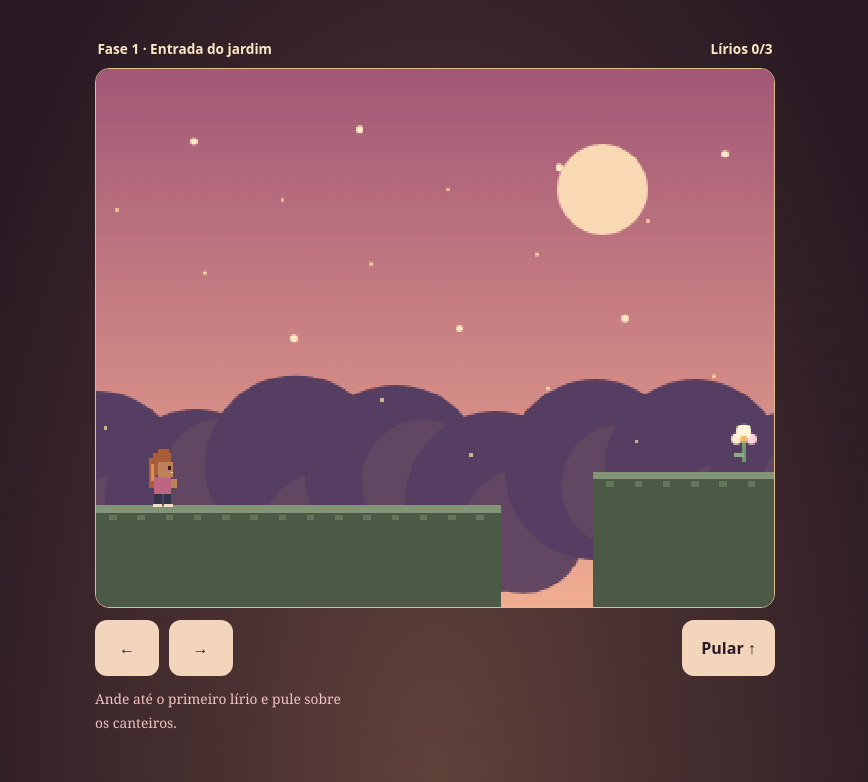
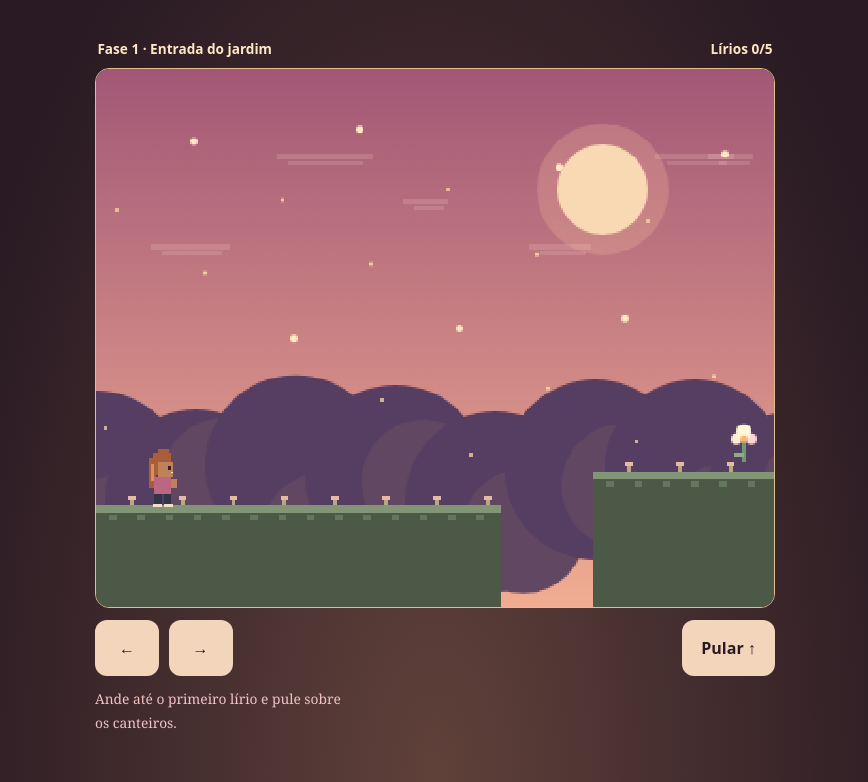
Before and after one commit to plbr010/jardimdathaci, a plain HTML site: page index.html in a window 1280 px wide. Both pictures are taken after a click on the button "Jogar no jardim →". Shown: the part 8862-9644 px from the top of the page, without its empty margins (205-1073 px from the left). Drawn offline with Linux system fonts and the light colour scheme.

Commit message:
Amplia o jardim para cinco fases com inimigos e mini-chefes

```diff
--- a/index.html
+++ b/index.html
@@ -129,7 +129,7 @@
 </section>
 <div class="flower-border flower-border-dark" aria-hidden="true"><div class="flowers"></div></div>
 <section class="garden">
- <div class="wrap reveal"><p class="eyebrow">Tem mais uma surpresa</p><h2>O jardim <em>da Thaci.</em></h2><p>Três fases, três lírios e uma carta esperando por você no fim do jardim.</p><button id="play" class="button hero-action" type="button" hidden>Jogar no jardim →</button><footer>Com amor, Pedro.</footer></div>
+ <div class="wrap reveal"><p class="eyebrow">Tem mais uma surpresa</p><h2>O jardim <em>da Thaci.</em></h2><p>Cinco fases, cinco lírios e uma carta esperando por você no fim do jardim.</p><button id="play" class="button hero-action" type="button" hidden>Jogar no jardim →</button><footer>Com amor, Pedro.</footer></div>
 <div class="wrap">
 <div id="thaci-game" hidden>
   <div class="game-hud"><span id="garden-level"></span><span id="garden-lilies"></span></div>
@@ -159,43 +159,49 @@
   const launch = get('play');
   if (!ctx) return;
   const levels = [
-    {name:'Entrada do jardim', sky:'#a25776', glow:'#f1ad91', ground:'#4d5947', tip:'Ande até o primeiro lírio e pule sobre os canteiros.', platforms:[[0,232,215],[264,214,160],[482,233,182],[709,224,207]], flower:[344,195], gate:873},
-    {name:'Riacho dos lírios', sky:'#634b79', glow:'#e6929c', ground:'#43505d', tip:'Atravesse o riacho pelas pedras e pegue o segundo lírio.', platforms:[[0,231,171],[234,218,101],[398,198,114],[579,225,121],[762,221,174]], flower:[488,179], gate:892},
-    {name:'Jardim dos vaga-lumes', sky:'#382d58', glow:'#a36785', ground:'#3f534b', tip:'Siga os vaga-lumes até a estufa. O último lírio está no caminho.', platforms:[[0,230,175],[236,213,110],[411,188,121],[599,207,122],[787,229,216]], flower:[690,188], gate:917}
+    {name:'Entrada do jardim', sky:'#a25776', glow:'#f1ad91', ground:'#4d5947', tip:'Ande até o primeiro lírio e pule sobre os canteiros.', platforms:[[0,232,215],[264,214,160],[482,233,182],[709,224,207]], flower:[344,195], gate:873, enemies:[[565,233,33,26]]},
+    {name:'Riacho dos lírios', sky:'#634b79', glow:'#e6929c', ground:'#43505d', tip:'Atravesse o riacho pelas pedras e pegue o segundo lírio.', platforms:[[0,231,171],[234,218,101],[398,198,114],[579,225,121],[762,221,174]], flower:[488,179], gate:892, enemies:[[285,218,22,34],[644,225,28,38]]},
+    {name:'Jardim dos vaga-lumes', sky:'#382d58', glow:'#a36785', ground:'#3f534b', tip:'Pule na cabeça do guardião duas vezes para seguir.', platforms:[[0,230,175],[236,213,110],[411,188,121],[599,207,122],[787,229,216]], flower:[690,188], gate:917, enemies:[[884,229,29,38,2]]},
+    {name:'Terraços da lua', sky:'#233959', glow:'#77669b', ground:'#3d5664', tip:'As pedras são estreitas. Pule por cima das mariposas ou acerte-as de cima.', platforms:[[0,235,160],[224,208,98],[389,183,99],[557,204,112],[713,231,136],[899,215,129]], flower:[978,196], gate:991, enemies:[[441,183,21,44],[755,231,17,51]]},
+    {name:'Estufa encantada', sky:'#3d2448', glow:'#ac687e', ground:'#4f5946', tip:'Ache o último lírio e acerte a guardiã três vezes para chegar à estufa.', platforms:[[0,232,186],[247,213,121],[438,193,110],[617,214,127],[814,229,295]], flower:[717,195], gate:1069, enemies:[[505,193,17,36],[956,229,48,48,3]]}
   ];
-  const saveKey = 'jardim-thaci-progresso-v1';
+  const saveKey = 'jardim-thaci-progresso-v2';
+  const total = levels.length;
   let progress = 0, picked = false;
   try {
     const data = JSON.parse(localStorage.getItem(saveKey));
-    if (Number.isInteger(data?.progress) && data.progress >= 0 && data.progress <= 3) {
+    if (Number.isInteger(data?.progress) && data.progress >= 0 && data.progress <= total) {
       progress = data.progress;
       picked = data.picked === true;
     }
   } catch {}
   function save() { try { localStorage.setItem(saveKey, JSON.stringify({progress,picked})); } catch {} }
   const keys = new Set(), touches = new Map();
-  let player, checkpoint, jumpQueued = false, camera = 0, last = 0, clock = 0, running = false;
+  let player, checkpoint, enemies = [], jumpQueued = false, camera = 0, last = 0, clock = 0, running = false;
   function reset(x, top) {
     player = {x,y:top-28,vx:0,vy:0,grounded:true,facing:1};
     camera = Math.max(0,x-125);
   }
   function stage() {
     keys.clear(); touches.clear(); jumpQueued = false;
-    if (progress < 3) {
+    if (progress < total) {
       checkpoint = [28,levels[progress].platforms[0][1]];
+      enemies = levels[progress].enemies.map(([x,top,range,speed,hits]) => ({
+        origin:x, x, top, range, speed, hp:hits ?? 1, boss:Boolean(hits), time:0, grace:0
+      }));
       reset(...checkpoint);
     }
-    get('garden-level').textContent = progress === 3 ? 'A estufa' : `Fase ${progress+1} · ${levels[progress].name}`;
-    get('garden-lilies').textContent = `Lírios ${Math.min(3,progress+Number(picked))}/3`;
-    get('garden-status').textContent = progress === 3 ? '' : levels[progress].tip;
-    panel.querySelector('.game-controls').hidden = progress === 3;
-    get('garden-finale').hidden = progress < 3;
+    get('garden-level').textContent = progress === total ? 'A estufa' : `Fase ${progress+1} · ${levels[progress].name}`;
+    get('garden-lilies').textContent = `Lírios ${Math.min(total,progress+Number(picked))}/${total}`;
+    get('garden-status').textContent = progress === total ? '' : levels[progress].tip;
+    panel.querySelector('.game-controls').hidden = progress === total;
+    get('garden-finale').hidden = progress < total;
   }
   function held(action) { return keys.has(action) || [...touches.values()].includes(action); }
   const keyboard = {ArrowLeft:'left',ArrowRight:'right',ArrowUp:'jump',Space:'jump',KeyA:'left',KeyD:'right'};
   panel.addEventListener('keydown', event => {
     const action = keyboard[event.code];
-    if (!action || progress === 3 || event.target.closest('button') && event.code === 'Space') return;
+    if (!action || progress === total || event.target.closest('button') && event.code === 'Space') return;
     event.preventDefault();
     if (action === 'jump' && !event.repeat) jumpQueued = true;
     keys.add(action);
@@ -214,7 +220,7 @@
     }
   }
   get('open-letter').addEventListener('click', () => {
-    if (progress !== 3) return;
+    if (progress !== total) return;
     const letter = get('garden-letter');
     letter.hidden = !letter.hidden;
     get('open-letter').setAttribute('aria-expanded',String(!letter.hidden));
@@ -244,10 +250,38 @@
     camera = Math.max(0,Math.min(level.gate-220,p.x-125));
     if (!picked && Math.abs(p.x+6-level.flower[0])<21 && Math.abs(p.y+14-level.flower[1])<23) {
       picked=true; save();
-      get('garden-lilies').textContent=`Lírios ${progress+1}/3`;
+      get('garden-lilies').textContent=`Lírios ${progress+1}/${total}`;
       get('garden-status').textContent='Lírio coletado! Siga até a luz no fim do caminho.';
     }
+    for (const enemy of enemies) {
+      if (!enemy.hp) continue;
+      enemy.time += dt;
+      enemy.grace = Math.max(0,enemy.grace-dt);
+      enemy.x = enemy.origin + Math.sin(enemy.time*enemy.speed/enemy.range)*enemy.range;
+      const width = enemy.boss ? 30 : 19;
+      const head = enemy.top - (enemy.boss ? 32 : 16);
+      if (enemy.grace || p.x+13<enemy.x-width/2 || p.x>enemy.x+width/2 ||
+          p.y+28<head || p.y>enemy.top) continue;
+      if (p.vy>0 && before<=head+4) {
+        enemy.hp--;
+        enemy.grace=.55;
+        p.vy=-280;
+        p.grounded=false;
+        if(enemy.boss) get('garden-status').textContent = enemy.hp
+          ? `Boa! Faltam ${enemy.hp} pulos no mini-chefe.`
+          : 'Mini-chefe vencido! A saída está logo ali.';
+      } else {
+        get('garden-status').textContent='Quase! Pule e caia por cima para acertar.';
+        enemy.grace=.8;
+        reset(...checkpoint);
+        return;
+      }
+    }
     if (p.x>=level.gate && p.grounded) {
+      if (enemies.some(enemy=>enemy.boss && enemy.hp)) {
+        get('garden-status').textContent='Derrote o mini-chefe para liberar a saída.';
+        return;
+      }
       if (!picked) {get('garden-status').textContent='O lírio desta fase ainda está pelo caminho.';return;}
       progress++; picked=false; save(); stage();
     }
@@ -281,7 +315,14 @@
     const sky=ctx.createLinearGradient(0,0,0,286);
     sky.addColorStop(0,level.sky); sky.addColorStop(1,level.glow);
     ctx.fillStyle=sky;ctx.fillRect(0,0,360,286);
+    circle('#f3b99c45',269-offset*.09,64,35);
     circle('#f9d9b3',269-offset*.09,64,24);
+    for(let i=0;i<8;i++){
+      const x=(i*67+360-(offset*.12)%67)%430-35;
+      const y=45+i%3*24;
+      box('#ffe7d929',x,y,24+i%4*9,3);
+      box('#ffe7d925',x+6,y+4,16+i%4*8,2);
+    }
     for(let i=0;i<9;i++) {
       const x=i*53-((offset*.23)%53);
       circle('#553e61',x,219+Math.sin(i*2)*11,48);
@@ -302,12 +343,12 @@
     box('#ad8290',x+18,y+29,2,23);box('#ad8290',x+67,y+29,2,23);
   }
   function draw() {
-    if (progress === 3) {
-      background(levels[2],0);
+    if (progress === total) {
+      background(levels.at(-1),0);
       box('#3d5049',0,238,360,48);
       greenhouse(135,100);
       box('#c37966',171,222,15,13);
-      [173,179,185].forEach((x,i)=>flower(x,211+i%2*3));
+      [169,174,179,184,189].forEach((x,i)=>flower(x,211+i%2*3));
       sprite(108,195,true,1,false,false,1.45);
       sprite(232,195,false,-1,false,false,1.45);
       circle('#ffe0ab',213,162,2);
@@ -315,27 +356,47 @@
     }
     const level=levels[progress];
     background(level,camera);
-    if (progress===1) {
+    if (progress===1 || progress===3) {
       box('#4e6d8d',0,257,360,29);
       for(let i=0;i<9;i++) box('#7b9db5',i*47-(clock*12%47),264+i%3*7,20,2);
     }
     for (const [x,y,w] of level.platforms) {
       box(level.ground,x-camera,y,w,286-y);
       box('#829576',x-camera,y,w,4);
+      for(let i=18;i<w-6;i+=27){
+        box('#b7a880',x+i-camera,y-3,2,3);
+        box('#e7b8a4',x+i-camera-1,y-5,4,2);
+      }
       for(let i=7;i<w;i+=15) box('#63775d',x+i-camera,y+5,4,3);
     }
     if (!picked) flower(level.flower[0]-camera,level.flower[1]+Math.sin(clock*3)*2);
     const x=level.gate-camera,y=level.platforms.at(-1)[1];
-    if (progress===2) greenhouse(x-17,y-93);
+    if (progress===total-1) greenhouse(x-17,y-93);
     else {box('#d6a478',x+10,y-32,3,32);circle('#ffd795',x+11,y-36,6);}
+    for (const enemy of enemies) {
+      if (!enemy.hp || enemy.grace && Math.floor(clock*18)%2) continue;
+      const x=enemy.x-camera, y=enemy.top;
+      const bossColor=progress===total-1?'#a65080':'#7152a0';
+      if (enemy.boss) {
+        box('#302641',x-16,y-23,32,23);
+        box(bossColor,x-14,y-31,28,26);
+        box('#e0a2b0',x-14,y-33,5,10);box('#e0a2b0',x+9,y-33,5,10);
+        box('#f9dea7',x-8,y-23,4,4);box('#f9dea7',x+5,y-23,4,4);
+        for(let i=0;i<enemy.hp;i++) box('#ffd092',x-8+i*7,y-41,5,3);
+      } else {
+        const wing=Math.round(Math.sin(clock*20)*3);
+        box('#e9a3c4',x-9,y-12+wing,6,6);box('#e9a3c4',x+3,y-12+wing,6,6);
+        box('#4d3764',x-4,y-15,8,13);box('#ffe5ab',x+1,y-12,2,2);
+      }
+    }
     sprite(player.x-camera,player.y,true,player.facing,Boolean(player.vx),!player.grounded);
   }
   const reducedMotion = matchMedia('(prefers-reduced-motion: reduce)').matches;
   function frame(now) {
     const dt=Math.min(.032,(now-last)/1000 || 0);
     last=now;
-    if (!reducedMotion || progress < 3) clock+=dt;
-    if (progress<3) tick(dt);
+    if (!reducedMotion || progress < total) clock+=dt;
+    if (progress<total) tick(dt);
     draw();
     requestAnimationFrame(frame);
   }
```
